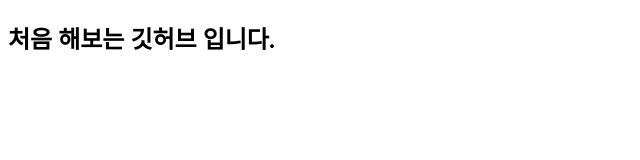
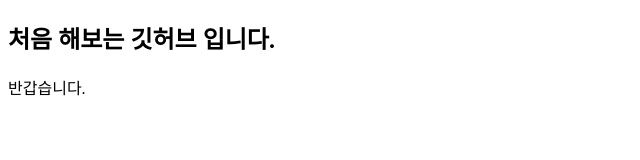
Before and after one commit to seonyeong719/adsfasdf, a plain HTML site: page index.html in a window 1280 px wide. Shown: the whole page, without its empty margins (0-640 px from the left). Drawn offline with Linux system fonts and the light colour scheme.

Commit message:
fix: index.html
인덱스 페이지 텍스트를 수정하였습니다.

푸터

```diff
--- a/index.html
+++ b/index.html
@@ -9,6 +9,9 @@
 
 <body>
     <h2>처음 해보는 깃허브 입니다.</h2>
+    <div>
+        반갑습니다.
+    </div>
 </body>
 
 </html>
```
